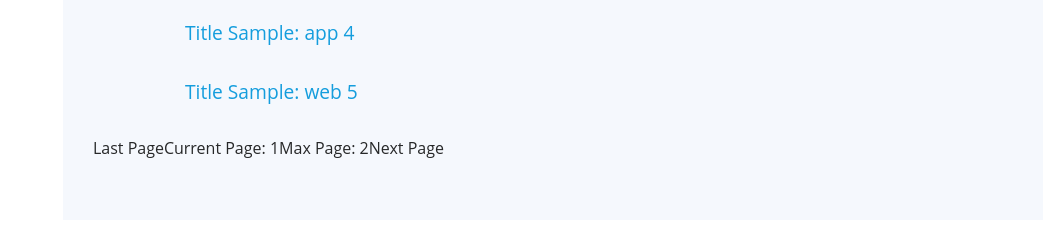
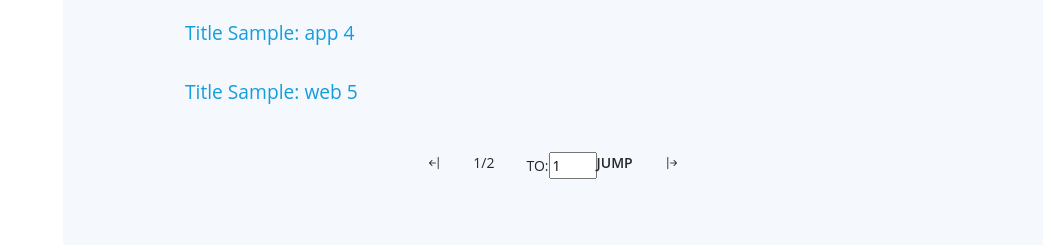
Before and after one commit to JYang496/portfolio_custom_j, a React (Create React App) app: page / in a window 1280 px wide. Shown: the part 3600-3845 px from the top of the page, without its empty margins (237-1280 px from the left). Built offline with nearby package versions, Linux system fonts and the light colour scheme.

Commit message:
portfolio: pagination function

```diff
--- a/src/components/Portfolio.tsx
+++ b/src/components/Portfolio.tsx
@@ -1,13 +1,15 @@
-import {useEffect, useState} from "react";
+import React, {useEffect, useState} from "react";
 import {items} from "../data/items";
 
 export const Portfolio = () => {
 
+    const ITEMSPERPAGE = 5
     const [portfolioSelect,setPortfolioSelect] = useState('portfolio-item')
     const [filterItems, setFilterItems] = useState(items)
     const [currentPage, setCurrentPage] = useState(1)
     const [currentItems, setCurrentItems] = useState(items)
     const [maxPage, setMaxPage] = useState(1)
+    const [toPage, setToPage] = useState<number>(1)
 
     useEffect(()=>{
         const filtered = items
@@ -16,11 +18,11 @@ export const Portfolio = () => {
             })
         setFilterItems(filtered)
         setCurrentPage(1)
-        setMaxPage(Math.ceil(filtered.length/5))
+        setMaxPage(Math.ceil(filtered.length/ITEMSPERPAGE))
     },[portfolioSelect])
 
     useEffect(()=>{
-        setCurrentItems(filterItems.slice((currentPage-1) * 5, Math.min((currentPage-1) * 5+5, filterItems.length)))
+        setCurrentItems(filterItems.slice((currentPage-1) * ITEMSPERPAGE, Math.min((currentPage-1) * ITEMSPERPAGE+ITEMSPERPAGE, filterItems.length)))
     },[currentPage,filterItems])
 
     const PortfolioItem = (e: any) =>{
@@ -31,16 +33,27 @@ export const Portfolio = () => {
         </div>
     }
 
+    function handleChange(event: React.ChangeEvent<HTMLInputElement>) {
+        let pageNum = event.target.value ? parseInt(event.target.value) : 1;
+        pageNum = Math.max(1,Math.min(maxPage,pageNum));
+        setToPage(pageNum)
+    }
+
     function onSelectFilter(type:string = 'portfolio-item') {
         setPortfolioSelect(type)
     }
 
     function onNextPage() {
-        if (currentPage < maxPage) setCurrentPage(currentPage+1)
+        if (1 <= currentPage && currentPage < maxPage) setCurrentPage(currentPage+1)
     }
 
     function onLastPage() {
-        if (currentPage > 1) setCurrentPage(currentPage-1)
+        if (1 < currentPage && currentPage <= maxPage) setCurrentPage(currentPage-1)
+    }
+
+    function jumpToPage(toPage:number) {
+        if (1 <= toPage && toPage <= maxPage) setCurrentPage(toPage)
+        setToPage(1)
     }
 
     return <>
@@ -71,11 +84,26 @@ export const Portfolio = () => {
                             <PortfolioItem key={index} filterType={item.filterType} title={item.title} linkTo={item.linkTo} />
                         ))}
                 </div>
-                <div className="pagination">
-                    <div className="last-page" onClick={()=>{onLastPage()}}>Last Page</div>
-                    Current Page: {currentPage}
-                    Max Page: {maxPage}
-                    <div className="next-page" onClick={()=>{onNextPage()}}>Next Page</div>
+                <div className="pagination justify-content-center">
+                    <div className="page-button p-3" onClick={()=>{onLastPage()}}><i className="bi bi-arrow-bar-left"></i></div>
+                    <div className="p-3">
+                        {currentPage}/{maxPage}
+                    </div>
+                    <div className="jump-to d-flex p-3">
+                        <form onSubmit={()=>{jumpToPage(1)}}>
+                            <label>
+                                to:
+                                <input type="number"
+                                       min="1"
+                                       max={maxPage}
+                                       value={toPage}
+                                       onChange={handleChange}
+                                />
+                            </label>
+                        </form>
+                        <div className="page-button" onClick={()=>{jumpToPage(toPage)}}>Jump</div>
+                    </div>
+                    <div className="page-button p-3" onClick={()=>{onNextPage()}}><i className="bi bi-arrow-bar-right"></i></div>
                 </div>
 
             </div>
--- a/src/components/styles/sections.scss
+++ b/src/components/styles/sections.scss
@@ -327,6 +327,21 @@ section {
         bottom: 0;
       }
 
+    }
+  }
+
+  .pagination{
+    font-size: 14px;
+    text-transform: uppercase;
+    color: #272829;
+  }
+  .page-button{
+    cursor: pointer;
+    transition: all 0.3s ease-in-out;
+    font-weight: 600;
+    &:hover{
+      color: $primary;
+      transition: all 0.3s ease-in-out;
     }
   }
 }
```
